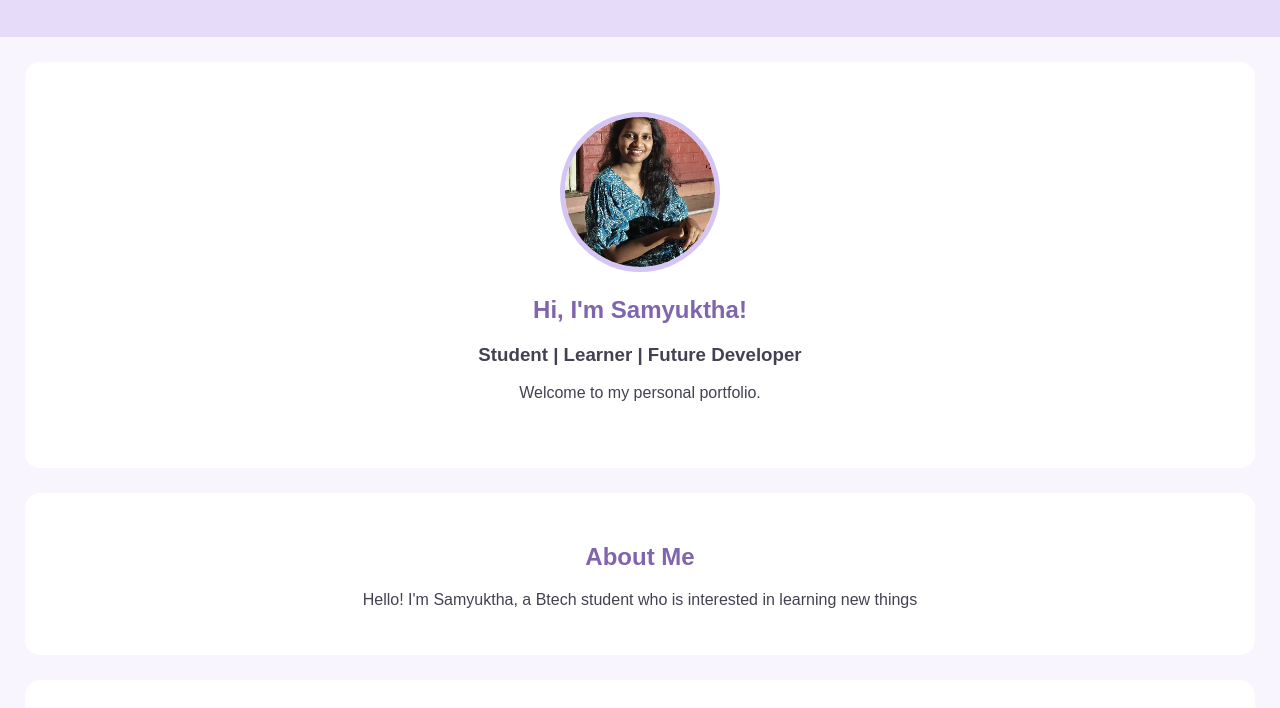
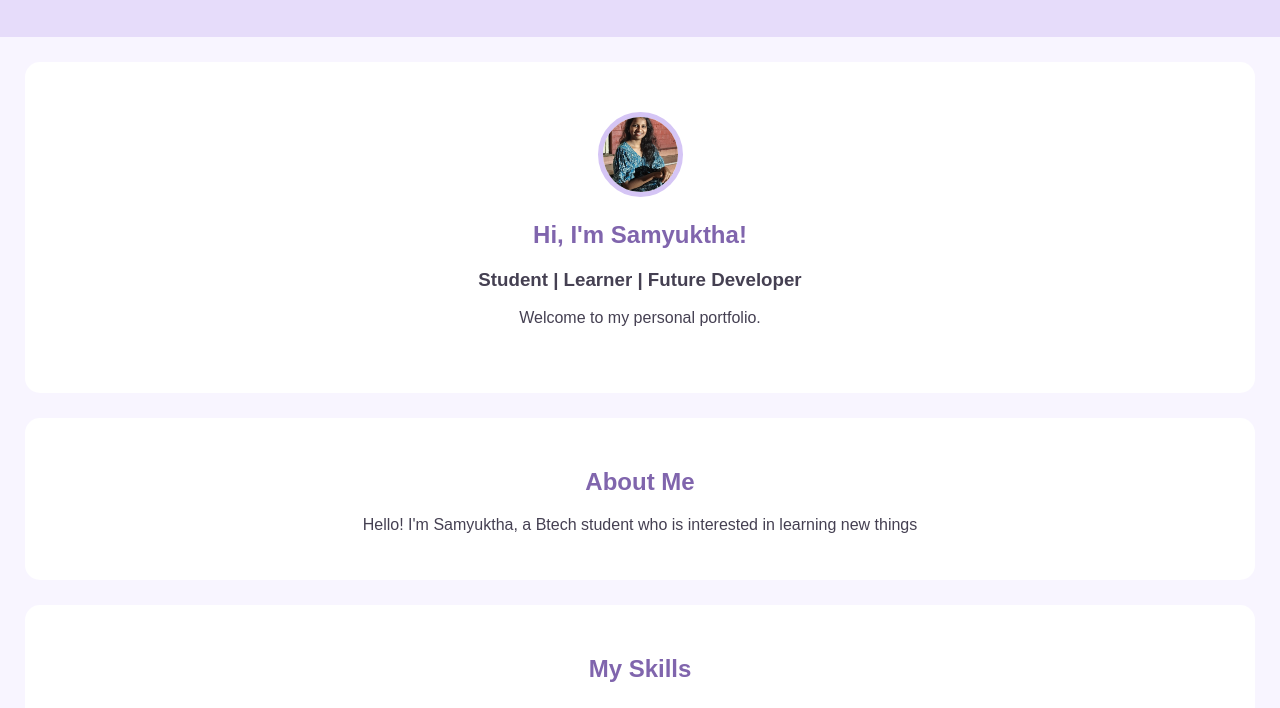
Before and after one commit to samyuktha0507-ops/Samyuktha-Portfolio, a plain HTML site: page index.html in a window 1280 px wide. Shown: the part 71-779 px from the top of the page. Drawn offline with Linux system fonts and the light colour scheme.

Commit message:
Update style.css

```diff
--- a/style.css
+++ b/style.css
@@ -26,8 +26,8 @@ nav a {
 }
 
 .home img {
-    width: 150px;
-    height: 150px;
+    width: 75px;
+    height: 75px;
     border-radius: 50%;
     object-fit: cover;
     border: 5px solid #d5c5f5;
```
